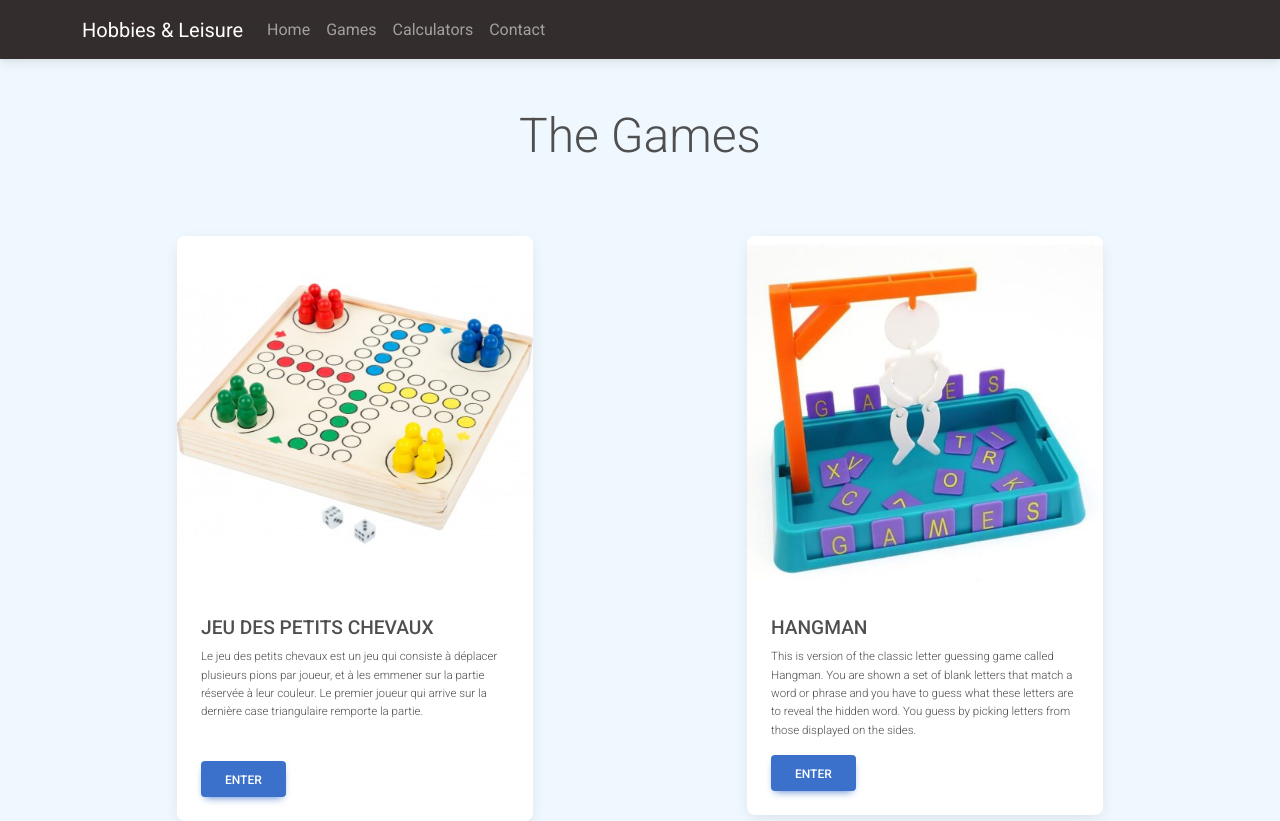
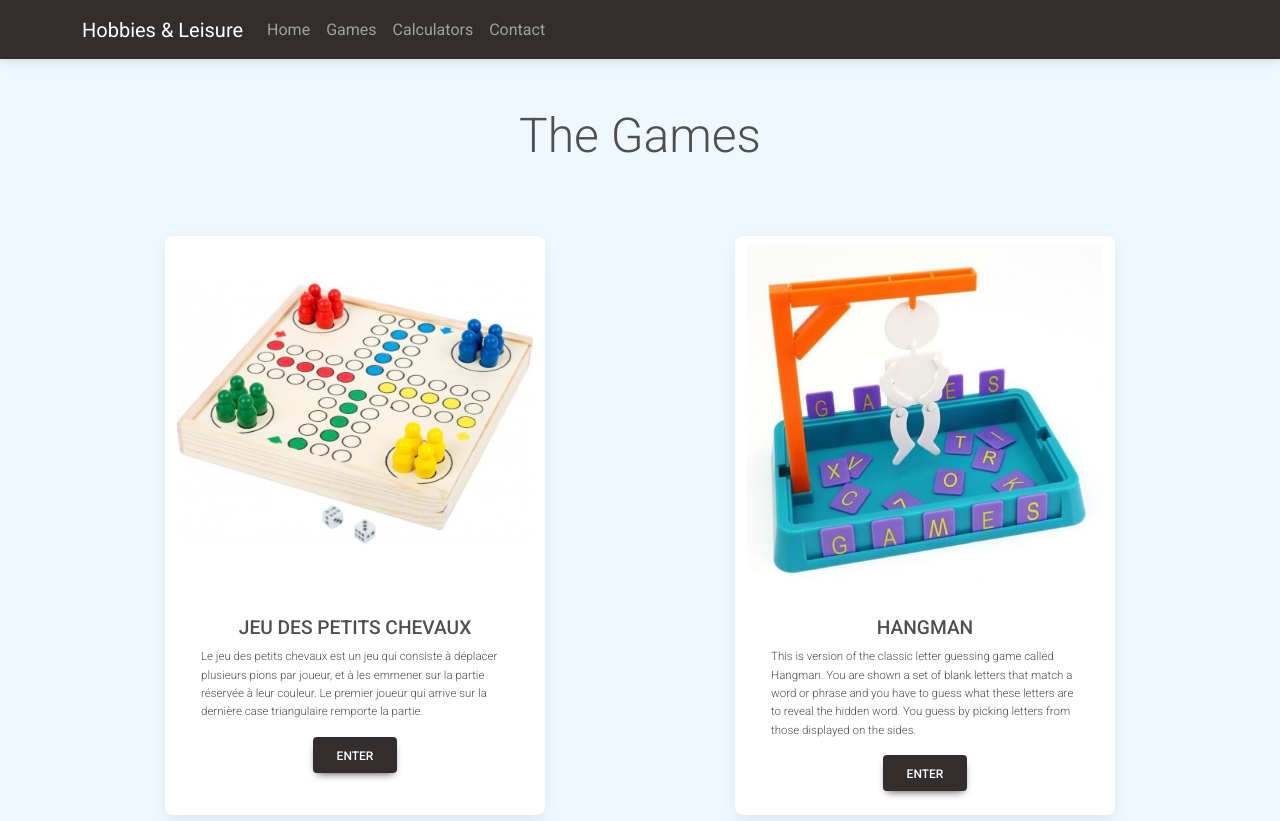
Before and after one commit to amirhatam/loisir, a React (Create React App) app: page /games in a window 1280 px wide. Shown: the top 821 px of the page. Built offline with nearby package versions, Linux system fonts and the light colour scheme.

Commit message:
use CardGroup for page Games

```diff
--- a/src/App.js
+++ b/src/App.js
@@ -6,7 +6,7 @@ import Navbar from './components/Navbar';
 import Calculator from './views/Calculators';
 import Home from './views/Home';
 import Games from './views/Games';
-import PetitsChevaux from './views/game/PetitsChevaux';
+import PetitsChevaux from './views/game/petits-chevaux/PetitsChevaux';
 import LargeNumbers from './views/calculator/LargeNumbers';
 import AgeInDays from './views/calculator/AgeInDays';
 import SecondsToDate from './views/calculator/SecondsToDate';
--- a/src/views/Games.jsx
+++ b/src/views/Games.jsx
@@ -1,5 +1,5 @@
 import React from 'react';
-import { MDBCard, MDBCardBody, MDBCardTitle, MDBCardText, MDBCardImage, MDBBtn, MDBRipple, MDBContainer, MDBRow, MDBCol, MDBCardHeader } from 'mdb-react-ui-kit';
+import { MDBCard, MDBCardBody, MDBCardTitle, MDBCardText, MDBCardImage, MDBBtn, MDBRipple, MDBContainer, MDBRow, MDBCol, MDBCardHeader, MDBCardGroup } from 'mdb-react-ui-kit';
 import "../assets/styles/GeneralBGC.css"
 import petitsChevaux from '../assets/pic/petits-chevaux.jpg'
 import penduImg from '../assets/pic/pendu.jpg'
@@ -9,39 +9,41 @@ export default function Jeux() {
     return (
         <section className='bgc-lightblue'>
             <MDBContainer className='pb-md-5 bgc-lightblue'>
-                <MDBRow className='justify-content-around'>
-                    <MDBCardTitle className='text-center my-md-5 display-5 my-4'>The Games</MDBCardTitle>
+                <MDBCardGroup>
+                    <MDBRow className='justify-content-around'>
+                        <MDBCardTitle className='text-center my-md-5 display-5 my-4'>The Games</MDBCardTitle>
 
-                    <MDBCol className='col-md-4 col-9 my-4'>
-                        <MDBCard >
+                        <MDBCard className='col-md-4 col-9 my-4'>
                             <MDBRipple rippleColor='light' rippleTag='div' className='bg-image hover-overlay'>
                                 <MDBCardImage src={petitsChevaux} fluid alt='...' />
                             </MDBRipple>
                             <MDBCardBody>
-                                <MDBCardTitle className='text-uppercase h5-fs'>Jeu des petits chevaux</MDBCardTitle>
+                                <MDBCardTitle className='text-uppercase text-center h5-fs'>Jeu des petits chevaux</MDBCardTitle>
                                 <MDBCardText className='fw-lighter text-justify p-fs'>
                                     Le jeu des petits chevaux est un jeu qui consiste à déplacer plusieurs pions par joueur, et à les emmener sur la partie réservée à leur couleur. Le premier joueur qui arrive sur la dernière case triangulaire remporte la partie.
                                 </MDBCardText>
-                                <MDBBtn href='/games/petits-chevaux' className='mt-md-4'>Enter</MDBBtn>
+                                <div className='text-center'>
+                                    <MDBBtn color="dark" href='/games/petits-chevaux'>Enter</MDBBtn>
+                                </div>
                             </MDBCardBody>
                         </MDBCard>
-                    </MDBCol>
 
-                    <MDBCol className='col-md-4 col-9 my-4'>
-                        <MDBCard >
+                        <MDBCard className='col-md-4 col-9 my-4'>
                             <MDBRipple rippleColor='light' rippleTag='div' className='bg-image hover-overlay'>
                                 <MDBCardImage src={penduImg} fluid alt='...' />
                             </MDBRipple>
                             <MDBCardBody>
-                                <MDBCardTitle className='text-uppercase h5-fs'>Hangman</MDBCardTitle>
+                                <MDBCardTitle className='text-uppercase text-center h5-fs'>Hangman</MDBCardTitle>
                                 <MDBCardText className='fw-lighter text-justify p-fs'>
                                     This is version of the classic letter guessing game called Hangman. You are shown a set of blank letters that match a word or phrase and you have to guess what these letters are to reveal the hidden word. You guess by picking letters from those displayed on the sides.
                                 </MDBCardText>
-                                <MDBBtn href='/games/pendu'>Enter</MDBBtn>
+                                <div className='text-center'>
+                                    <MDBBtn color="dark" href='/games/pendu'>Enter</MDBBtn>
+                                </div>
                             </MDBCardBody>
                         </MDBCard>
-                    </MDBCol>
-                </MDBRow>
+                    </MDBRow>
+                </MDBCardGroup>
             </MDBContainer>
         </section>
     );
--- a/src/views/Home.jsx
+++ b/src/views/Home.jsx
@@ -1,6 +1,6 @@
 import React from 'react'
 import { MDBContainer, MDBRow } from 'mdb-react-ui-kit'
-import HomeCards from './HomeCards'
+import HomeCards from '../components/HomeCards'
 
 
 
--- a/src/views/game/pendu/components/cards/playing-cards/Button.jsx
+++ b/src/views/game/pendu/components/cards/playing-cards/Button.jsx
@@ -68,7 +68,7 @@ export default function Button(props) {
                     } else {
                         props.setErrMsg("")
                         numOfPlay--
-                        props.setErrMsg(`Sorry, MYSTERY WORD was not ${props.input}`);
+                        props.setErrMsg(`Sorry ! MYSTERY WORD was not '${props.input}'`);
                         props.setNumberOfPlay(numOfPlay)
                     }
                 }
--- a/src/views/game/pendu/components/cards/playing-cards/CardBody.jsx
+++ b/src/views/game/pendu/components/cards/playing-cards/CardBody.jsx
@@ -18,7 +18,7 @@ export const CardBody = (props) => {
                 <MDBCardText className='text-danger fw-lighter text-center'>{props.errValueMsg}</MDBCardText>
                 <div className='mt-lg-5'>
                     <MDBCardText className='display-6 my-md-4 text-center'>{props.wordsFound.join(" ")}</MDBCardText>
-                    <MDBRow className='justify-content-center'>
+                    <MDBRow className='justify-content-center my-5'>
                         <MDBCol size='6'>
                             <MDBCardImage src={props.penduImg} fluid alt='...' />
                         </MDBCol>
--- a/src/views/game/pendu/components/cards/playing-cards/CardHeader.jsx
+++ b/src/views/game/pendu/components/cards/playing-cards/CardHeader.jsx
@@ -34,7 +34,7 @@ const CardHeader = (props) => {
                         <MDBCol size='5' className=''>
 
                             <MDBCardBody className='pt-md-2 px-0'>
-                                <MDBCardText className='h6-fs'>
+                                <MDBCardText className='h6-fs align-middle'>
                                     <strong className={
                                         // condition   ?  valeur
                                         // else if  condition  ?  valeur
--- a/src/views/game/PetitsChevaux.jsx
+++ b/src/views/game/petits-chevaux/PetitsChevaux.jsx
@@ -1,7 +1,7 @@
 import React from "react";
-import '../../assets/styles/PetitsChevaux.css'
-import Circle from "../../components/Circle.jsx"
-import Winner from "../../assets/pic/winner.gif"
+import '../../../assets/styles/PetitsChevaux.css'
+import Circle from "../../../components/Circle.jsx"
+import Winner from "../../../assets/pic/winner.gif"
 
 
 class PetitsChevaux extends React.Component {
```
Also changed, not shown: src/components/HomeCards.jsx (renamed from src/views/HomeCards.jsx), 1 other file (tests, documents, lock files or other folders).
